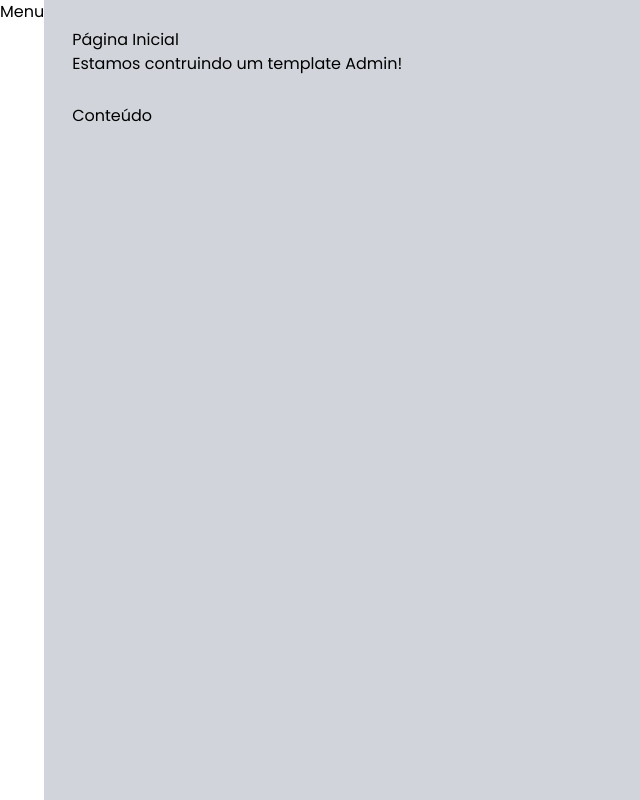
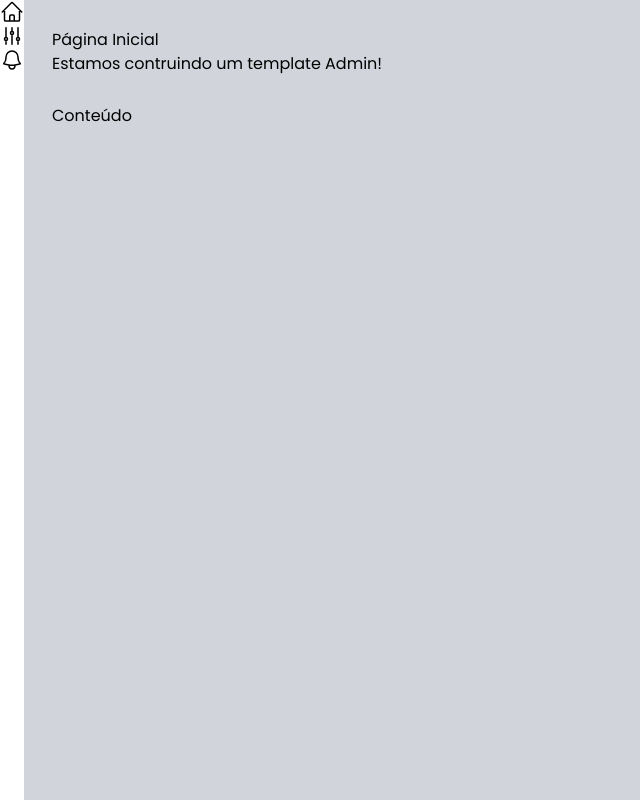
Before and after one commit to leojosants/udemy_nextjs_e_react_curso_completo_aprenda_com_projetos__secao_08, a Next.js app: page / in a window 1280 px wide. Shown: the whole page, without its empty margins (0-640 px from the left). Built offline with nearby package versions, Linux system fonts and the light colour scheme.

Commit message:
implementation of 'LateralMenu' component - first part

```diff
--- /dev/null
+++ b/src/components/icons/index.tsx
@@ -0,0 +1,47 @@
+export const IconHome = (
+    <svg
+        xmlns="http://www.w3.org/2000/svg"
+        fill="none"
+        viewBox="0 0 24 24"
+        strokeWidth={1.5}
+        stroke="currentColor"
+        className="w-6 h-6" >
+
+        <path
+            strokeLinecap="round"
+            strokeLinejoin="round"
+            d="M2.25 12l8.954-8.955c.44-.439 1.152-.439 1.591 0L21.75 12M4.5 9.75v10.125c0 .621.504 1.125 1.125 1.125H9.75v-4.875c0-.621.504-1.125 1.125-1.125h2.25c.621 0 1.125.504 1.125 1.125V21h4.125c.621 0 1.125-.504 1.125-1.125V9.75M8.25 21h8.25" />
+    </svg>
+);
+
+export const IconSettings = (
+    <svg
+        xmlns="http://www.w3.org/2000/svg"
+        fill="none"
+        viewBox="0 0 24 24"
+        strokeWidth={1.5}
+        stroke="currentColor"
+        className="w-6 h-6">
+
+        <path
+            strokeLinecap="round"
+            strokeLinejoin="round"
+            d="M6 13.5V3.75m0 9.75a1.5 1.5 0 010 3m0-3a1.5 1.5 0 000 3m0 3.75V16.5m12-3V3.75m0 9.75a1.5 1.5 0 010 3m0-3a1.5 1.5 0 000 3m0 3.75V16.5m-6-9V3.75m0 3.75a1.5 1.5 0 010 3m0-3a1.5 1.5 0 000 3m0 9.75V10.5" />
+    </svg>
+);
+
+export const IconNotification = (
+    <svg
+        xmlns="http://www.w3.org/2000/svg"
+        fill="none"
+        viewBox="0 0 24 24"
+        strokeWidth={1.5}
+        stroke="currentColor"
+        className="w-6 h-6">
+
+        <path
+            strokeLinecap="round"
+            strokeLinejoin="round"
+            d="M14.857 17.082a23.848 23.848 0 005.454-1.31A8.967 8.967 0 0118 9.75v-.7V9A6 6 0 006 9v.75a8.967 8.967 0 01-2.312 6.022c1.733.64 3.56 1.085 5.455 1.31m5.714 0a24.255 24.255 0 01-5.714 0m5.714 0a3 3 0 11-5.714 0" />
+    </svg>
+);
--- /dev/null
+++ b/src/components/interfaces/ItemMenuProps.tsx
@@ -0,0 +1,5 @@
+export interface ItemMenuProps {
+    url: string;
+    text: string;
+    icon: any;
+};
--- /dev/null
+++ b/src/components/template/ItemMenu.tsx
@@ -0,0 +1,9 @@
+import { ItemMenuProps } from "../interfaces/ItemMenuProps";
+
+export default function ItemMenu(props: ItemMenuProps) {
+    return (
+        <li className={``}>
+            {props.icon}
+        </li>
+    );
+};
--- a/src/components/template/LateralMenu.tsx
+++ b/src/components/template/LateralMenu.tsx
@@ -1,7 +1,25 @@
+import { IconHome, IconNotification, IconSettings } from '../icons';
+import ItemMenu from './ItemMenu';
+
 export default function LateralMenu() {
     return (
         <aside>
-            <h1>Menu</h1>
+            <ul>
+                <ItemMenu
+                    url='/'
+                    text='Início'
+                    icon={IconHome} />
+
+                <ItemMenu
+                    url='/settings'
+                    text='Ajustes'
+                    icon={IconSettings} />
+
+                <ItemMenu
+                    url='/notifications'
+                    text='Notificações'
+                    icon={IconNotification} />
+            </ul>
         </aside>
     );
 };
```
